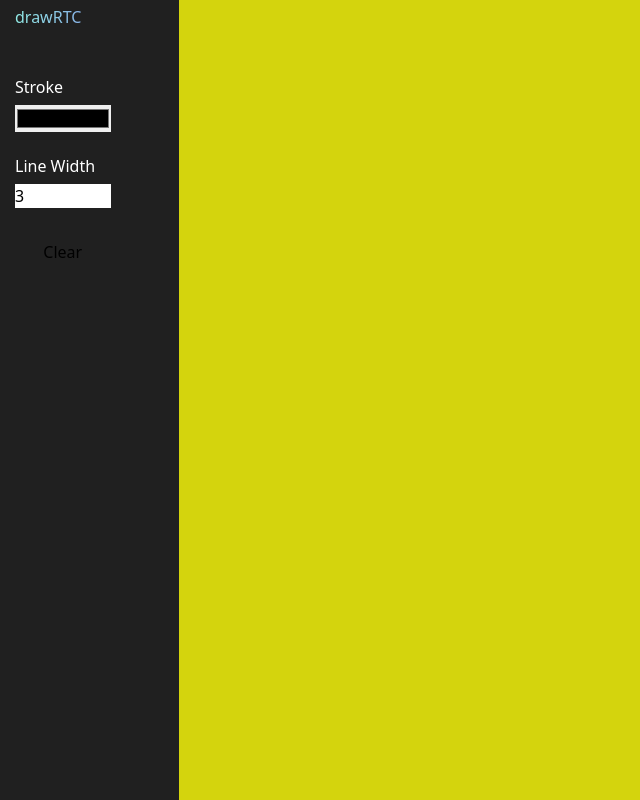
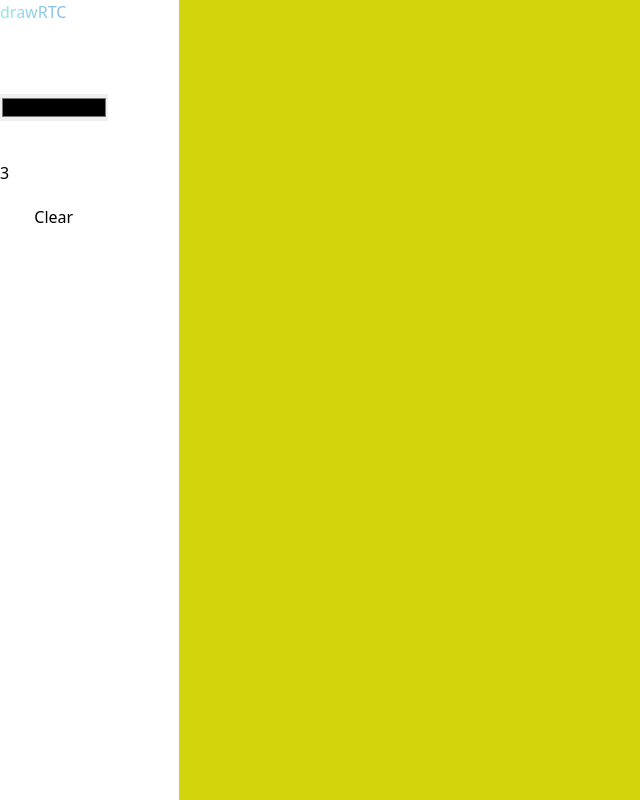
Before and after one commit to apsinghdev/drawRTC, a React (Vite) app in the folder client/: page / in a window 1280 px wide. Shown: the whole page, without its empty margins (0-640 px from the left). Built offline with nearby package versions, Linux system fonts and the light colour scheme; no server answers.

Commit message:
change CSS to tailwind

```diff
--- a/client/src/App.css
+++ b/client/src/App.css
@@ -1,4 +1,3 @@
-
 #root {
     height: 100vh;
     width: 100vw;
@@ -28,14 +27,14 @@
     width: 100%;
  }
 
- #sidebar{
+ /* #sidebar{
     display: flex;
     flex-direction: column;
     padding: 5px;
     width: 250px;
     background-color: #202020;
     padding-left: 15px;
- }
+ } */
   .input-container {
     display: block;
     margin-top: 40px;
--- a/client/src/App.jsx
+++ b/client/src/App.jsx
@@ -113,16 +113,15 @@ function App() {
 
   return (
     <div id="container" style={{ display: "flex" }}>
-      <div id="sidebar" ref={sidebarRef}>
+      <div
+        id="sidebar"
+        className="flex flex-col p-1 w-64 bg-gray-900 pl-4"
+        ref={sidebarRef}
+      >
         <h1 id="drawRTC">drawRTC</h1>
         <div className="input-container" id="colorpicker">
           <label htmlFor="stroke">Stroke</label>
-          <input
-            id="stroke"
-            name="stroke"
-            type="color"
-            onChange={addStroke}
-          />
+          <input id="stroke" name="stroke" type="color" onChange={addStroke} />
         </div>
         <div className="input-container" id="linewidth">
           <label htmlFor="lineWidth">Line Width</label>
```
Also changed, not shown: client/src/components/Header.jsx (added).
